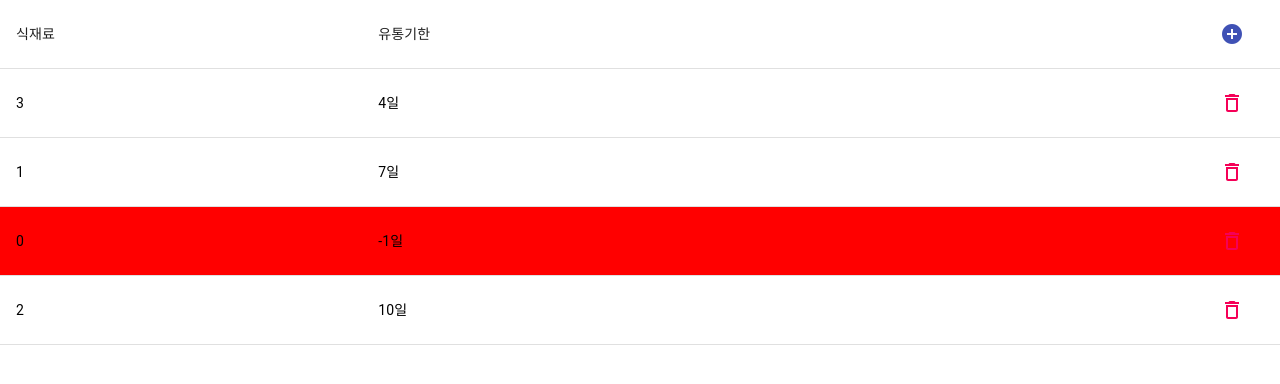
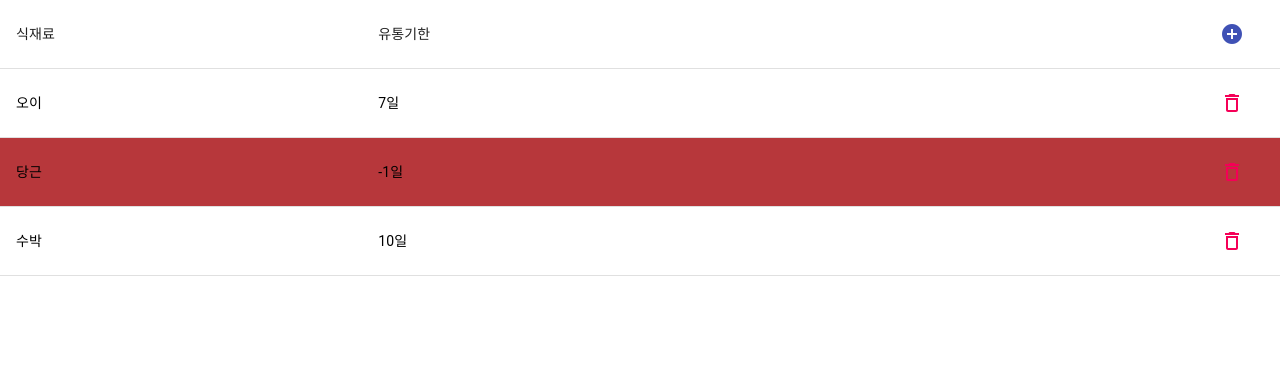
Before and after one commit to JinJiyeon/iotHeyRefrigerator, a React (Create React App) app in the folder frontend/: page /Foods in a window 1280 px wide. Shown: the top 384 px of the page. Built offline with nearby package versions, Linux system fonts and the light colour scheme.

Commit message:
0806_feature-foods

```diff
--- a/frontend/src/App.js
+++ b/frontend/src/App.js
@@ -12,19 +12,16 @@ import NotFound from './pages/NotFound/';
 const App = () => {
   // Foods
   const [infoDialogOpen, setInfoDetailDialogOpen] = useState(false);
-  const [openForm, setOpenForm] = useState(false);
+  const [openFoodAddForm, setopenFoodAddForm] = useState(false);
   const [exp, setExp] = useState();
   const [newFood, setNewFood] = useState([]);
   const [newExp, setNewExp] = useState([]);
 
-  function createData(id, date, name) {
-    return { id, date, name };
-  }
+
   const [rows, setRows] = useState([
-    createData(3,4,'hi'),
-    {id:1, date:7, name:'Dummy2'},
-    {id:0, date:-1, name:'Dummy1'},
-    {id:2, date:10, name:'Dummy3'},
+    {id:1, date:7, name:'오이'},
+    {id:0, date:-1, name:'당근'},
+    {id:2, date:10, name:'수박'},
   ]);
   return (
     <CommonContext.Provider
@@ -32,8 +29,8 @@ const App = () => {
         // Foods
         infoDialogOpen,
         setInfoDetailDialogOpen,
-        openForm,
-        setOpenForm,
+        openFoodAddForm,
+        setopenFoodAddForm,
 
         rows,
         setRows,
--- a/frontend/src/components/Foods/FoodAdd/index.jsx
+++ b/frontend/src/components/Foods/FoodAdd/index.jsx
@@ -18,28 +18,19 @@ import {
 } from '@material-ui/core';
 
 const FoodAdd = () => {
-  const {openForm, setOpenForm, rows, setRows} = useContext(CommonContext);
+  const {openFoodAddForm, setopenFoodAddForm, rows, setRows} = useContext(CommonContext);
   const {newFood, setNewFood, newExp, setNewExp} = useContext(CommonContext);
   // 기존 Food, newFood Add
   // 날짜 추가
 
   // Dialog 닫기
   const onClose = () => {
-    setOpenForm(false);
+    setopenFoodAddForm(false);
   };
   // 폼 인풋 마진 스타일
   const form = {
     margin: 10,
   };
-
-  // const changeInputName = e => {
-  //   setNewFood(e.target.value)
-  //   // console.log(e.target.value,'name')
-  // }
-  // const changeInputExp = e => {
-  //   setNewExp(e.target.value)
-  //   // console.log(e.target.value,'exp')
-  // }
 
   // createData_Dummy
   const createData = (id, name, date) => {
@@ -50,10 +41,10 @@ const FoodAdd = () => {
     e.preventDefault();
     rows.push(createData(rows.length, newFood, newExp))
     console.log(rows, 'addFood')
-    setOpenForm(false);
+    setopenFoodAddForm(false);
   }
   return (
-    <Dialog open={openForm} onClose={ onClose }>
+    <Dialog open={openFoodAddForm} onClose={ onClose }>
       <DialogTitle>
         Add Food
       </DialogTitle>
--- a/frontend/src/components/Foods/FoodItem/index.jsx
+++ b/frontend/src/components/Foods/FoodItem/index.jsx
@@ -20,17 +20,10 @@ import FoodAdd from '../FoodAdd';
 import { CommonContext } from '../../../context/CommonContext';
 import { CompareSharp } from '@material-ui/icons';
 
-const UpdateCntDialog = ({id, date}) => {
+const UpdateCntDialog = () => {
   const { infoDialogOpen, setInfoDetailDialogOpen } = useContext(CommonContext);
-  const {rows, setRows} = useContext(CommonContext);
   const { exp, setExp } = useContext(CommonContext)
-// console.log(exp, 'exp:fooditem');
-// console.log(setExp, 'setExp')
-  // const [userDialogIndex, setUserDialogIndex] = useState(0);
-  // const {userDialogIndex, setUserDialogIndex} = useState(0);
-  // 여기서 바로 상태를 선언해주고 값을 바꿨을때는 왜 안됐을까?
-  // setPlus is not a function => useState와 useContext: array, object 혼동X
-  // const {plus, setPlus} = useState(0);
+
   const onClickInc = () => {
     setExp(exp + 1);
   };
@@ -86,24 +79,12 @@ const UpdateCntDialog = ({id, date}) => {
   );
 };
 
-
-// Generate Order Data
-function createData(id, date, name) {
-  return { id, date, name };
-}
-// const rows = [
-//   createData(0, 5, 'Dummy1'),
-//   createData(1, 4, 'Dummy2'),
-//   createData(2, 9, 'Dummy3'),
-// ];
-// const [rows, setRows] = useState()
-
 const FoodItem = () => {
   const {rows, setRows} = useContext(CommonContext);
 
   // Dialog
   const { setInfoDetailDialogOpen } = useContext(CommonContext);
-  const { setOpenForm } = useContext(CommonContext);
+  const { setopenFoodAddForm } = useContext(CommonContext);
   const { exp, setExp } = useContext(CommonContext)
 
   const onClickHandler = (params) => {
@@ -116,23 +97,23 @@ const FoodItem = () => {
   };
 
   const openHandler = () => {
-    setOpenForm(true);
+    setopenFoodAddForm(true);
     // console.log(rows)
   };
 
-  const foodList = () => {
+  const FoodList = () => {
     const res = [];
 
     for (let i = 0; i < rows.length; i++) {
       let rowSty = { }
       if (rows[i].date <= 0) {
         rowSty = {
-          background : 'red',
+          background : '#B7373B',
         }
       }
       res.push(
       <TableRow style ={rowSty}>
-        <TableCell> {rows[i].id} </TableCell>
+        <TableCell> {rows[i].name} </TableCell>
         <TableCell onClick={() => {onClickHandler(rows[i].date)}}>
           {rows[i].date}일
         </TableCell>
@@ -182,11 +163,9 @@ const FoodItem = () => {
           ))}
         </TableBody>
         <h2>for문</h2> */}
-          {foodList()}
-        {/* <button onClick={()=>console.log(array())}>btn</button> */}
+          {FoodList()}
         <UpdateCntDialog />
       </Table>
-
       <FoodAdd />
     </React.Fragment>
   );
```
